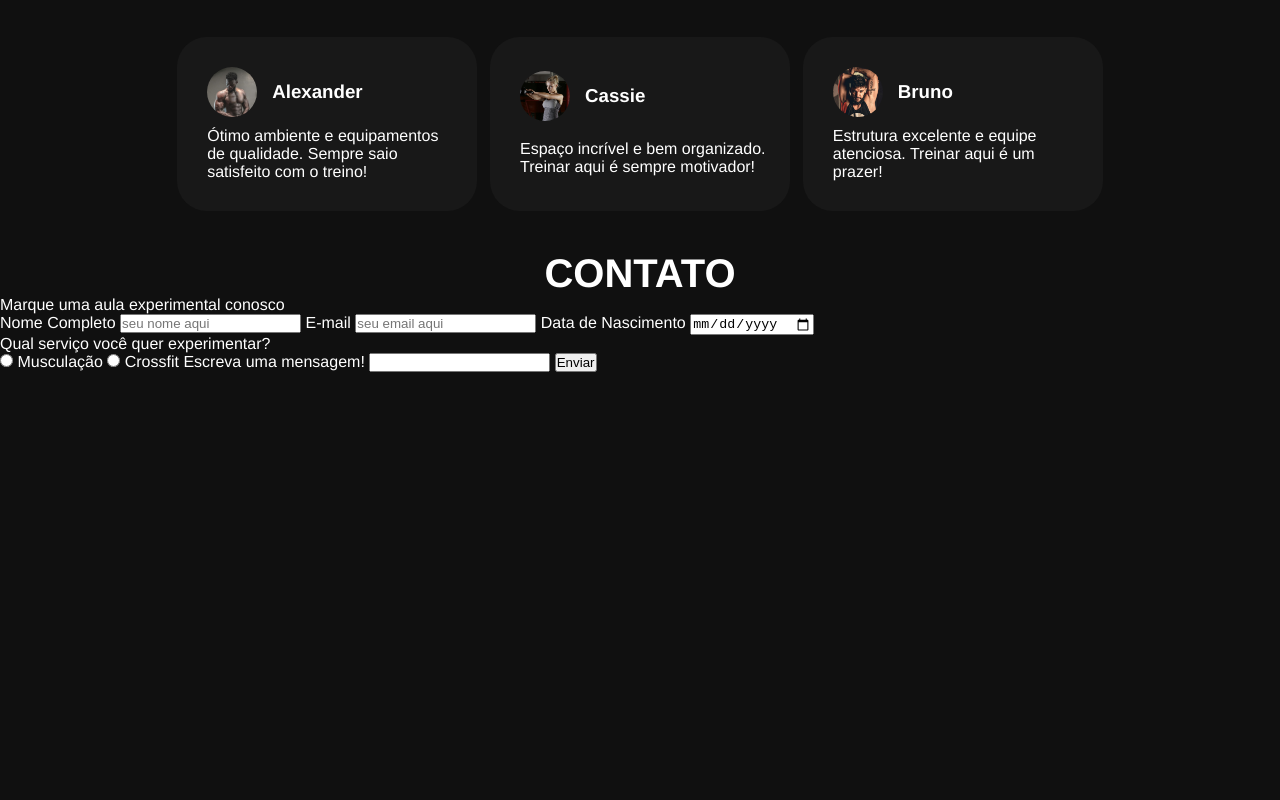
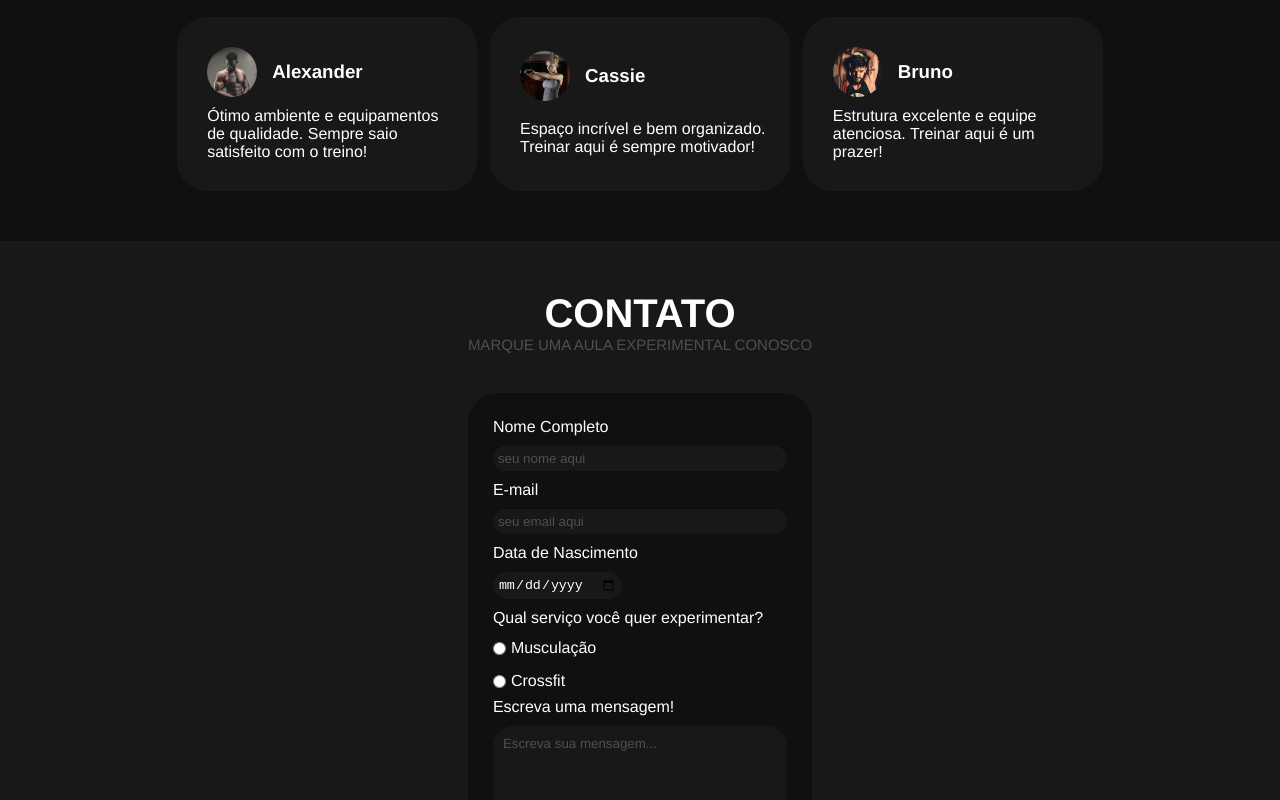
Before and after one commit to GabiMT/academia, a plain HTML site: page index.html in a window 1280 px wide. Shown: the part 2000-2800 px from the top of the page. Before the commit the page ends 2372 px from the top, so only its background shows below. Drawn offline with Linux system fonts and the light colour scheme.

Commit message:
estilização da seção de contato

```diff
--- a/index.html
+++ b/index.html
@@ -165,9 +165,11 @@
         </section>
 
         <section id="contato">
-            <h2>Contato</h2>
-            <p>Marque uma aula experimental conosco</p>
-            <form action="" method="post" class="contato__formulario">
+            <div class="titulo">
+                <h2>Contato</h2>
+                <p class="subtitulo">Marque uma aula experimental conosco</p>
+            </div>
+            <form action="" method="post" id="contato__formulario">
                 <label for="nome">Nome Completo</label>
                 <input type="text" name="" id="nome" placeholder="seu nome aqui">
 
@@ -178,17 +180,26 @@
                 <input type="date" name="nascimento" id="nascimento">
 
                 <p>Qual serviço você quer experimentar?</p>
-                <input type="radio" name="tipo_servico" id="musculacao">
-                <label for="tipo_servico">Musculação</label>
-                <input type="radio" name="tipo_servico" id="crossfit">
-                <label for="tipo_servico">Crossfit</label>
+                <div class="radio-group">
+                    <label for="musculacao">
+                        <input type="radio" name="tipo_servico" id="musculacao">
+                        Musculação
+                    </label>
+                    <label for="crossfit">
+                        <input type="radio" name="tipo_servico" id="crossfit">
+                        Crossfit
+                    </label>
+                </div>
 
                 <label for="mensagem">Escreva uma mensagem!</label>
-                <input type="text" name="mensagem" id="mensagem">
+                <textarea name="" id="mensagem" placeholder="Escreva sua mensagem..."></textarea>
 
-                <input type="submit" value="Enviar">
+                <input type="submit" class="botao_primario" value="Enviar">
             </form>
         </section>
     </main>
+    <footer>
+
+    </footer>
 </body>
 </html>
--- a/style.css
+++ b/style.css
@@ -36,7 +36,6 @@ h2{
     font-size: 40px;
     text-transform: uppercase;
     text-align: center;
-    margin-top: 40px;
 }
 
 .subtitulo{
@@ -45,6 +44,35 @@ h2{
     text-align: center;
     color: var(--detalhe);
     margin-bottom: 40px;
+}
+
+input{
+    display: block;
+    margin: 10px 0;
+}
+
+section{
+    padding-bottom: 50px;
+}
+
+textarea{
+    display: block;
+    width: 100%;
+    height: 100px;
+    background-color: var(--background2);
+    color: white;
+    border: none;
+    outline: none;
+    resize: none;
+    padding: 10px;
+    border-radius: 20px;
+    margin: 10px 0;
+
+    font-family: 'Franklin Gothic Medium', 'Arial Narrow', Arial, sans-serif;
+}
+
+form p{
+    margin: 5px 0;
 }
 
 /* HEADER */
@@ -179,16 +207,16 @@ header{
                 }
 
                 .botao_primario{
-                    background: var(--destaque);
-                    color: white;
-                    border-radius: 100px;
-                    padding: 10px;
+                    background: var(--destaque) !important;
+                    color: white !important;;
+                    border-radius: 100px !important;;
+                    padding: 10px !important;;
                     justify-self: center;
                     align-self: center;
                 }
 
                 .botao_primario:hover{
-                    background-color: var(--destaque2);
+                    background-color: var(--destaque2) !important;;
                 }
 
     /* ESPAÇOS */
@@ -270,4 +298,60 @@ header{
                 grid-column: 1 / 3;
             }
 
-    /* C0NTATO */
+    /* CONTATO */
+    #contato{
+        background-color: var(--background2);
+        padding-top: 50px;
+        display: grid;
+        align-content: center;
+        justify-content: center;
+    }
+
+        #contato__formulario{
+            padding: 25px;
+            background-color: var(--background);
+            border-radius: 30px;
+        }
+
+            #contato__formulario input{
+                background-color: var(--background2);
+                padding: 5px;
+                border-radius: 30px;
+                border: none;
+                color: white;
+                width: 100%;
+            }
+
+            #contato__formulario input:active{
+                border: none;
+            }
+
+            ::-webkit-input-placeholder{
+                color: var(--detalhe);
+            }
+
+            input:focus{
+                outline: 0;
+            }
+
+                #contato__formulario #nascimento{
+                    width: auto;
+                }
+
+                .radio-group {
+                    display: flex;
+                    flex-direction: column;
+                }
+
+                .radio-group label {
+                    display: flex;
+                    align-items: center;
+                    gap: 5px;
+                    cursor: pointer;
+                    width: fit-content;
+                }
+
+    /* FOOTER */
+    footer{
+        padding: 50px;
+    }
```
